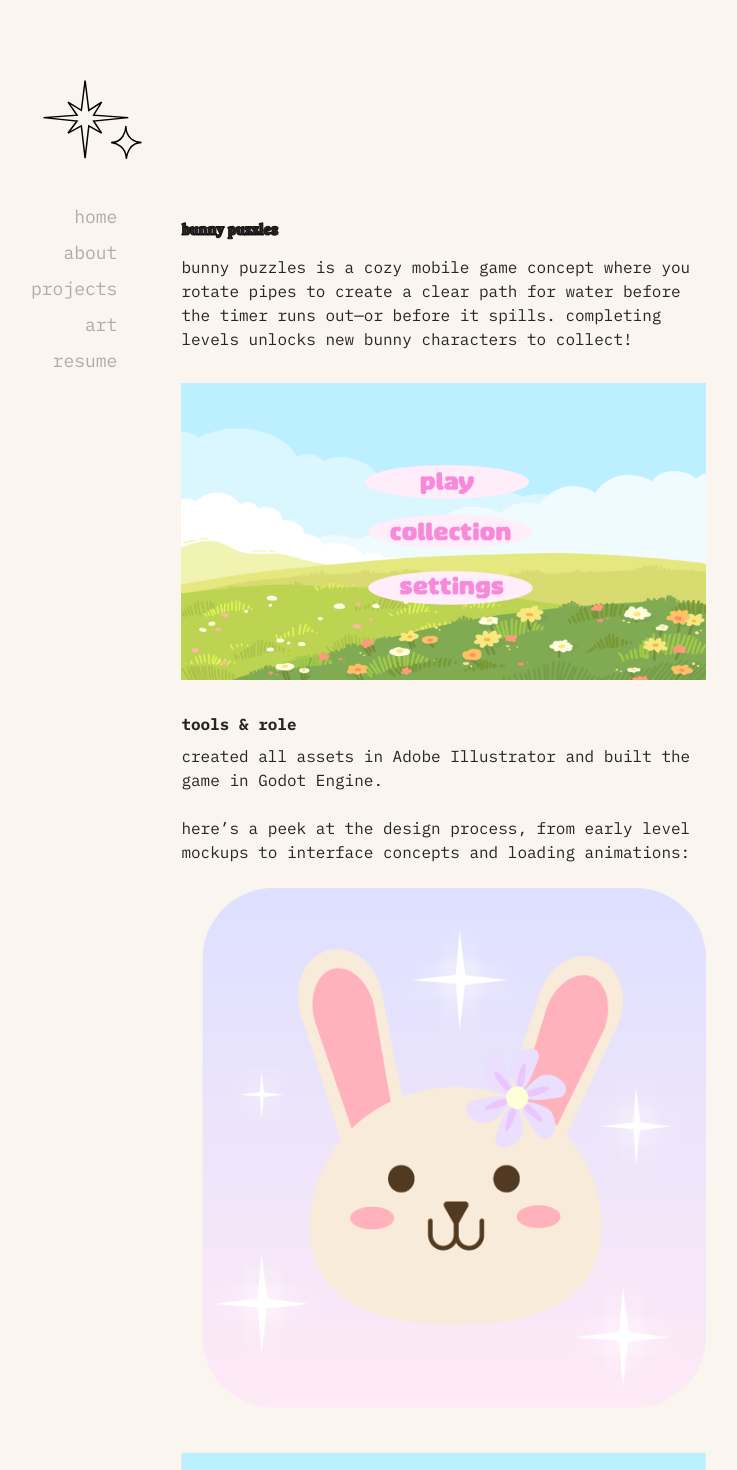
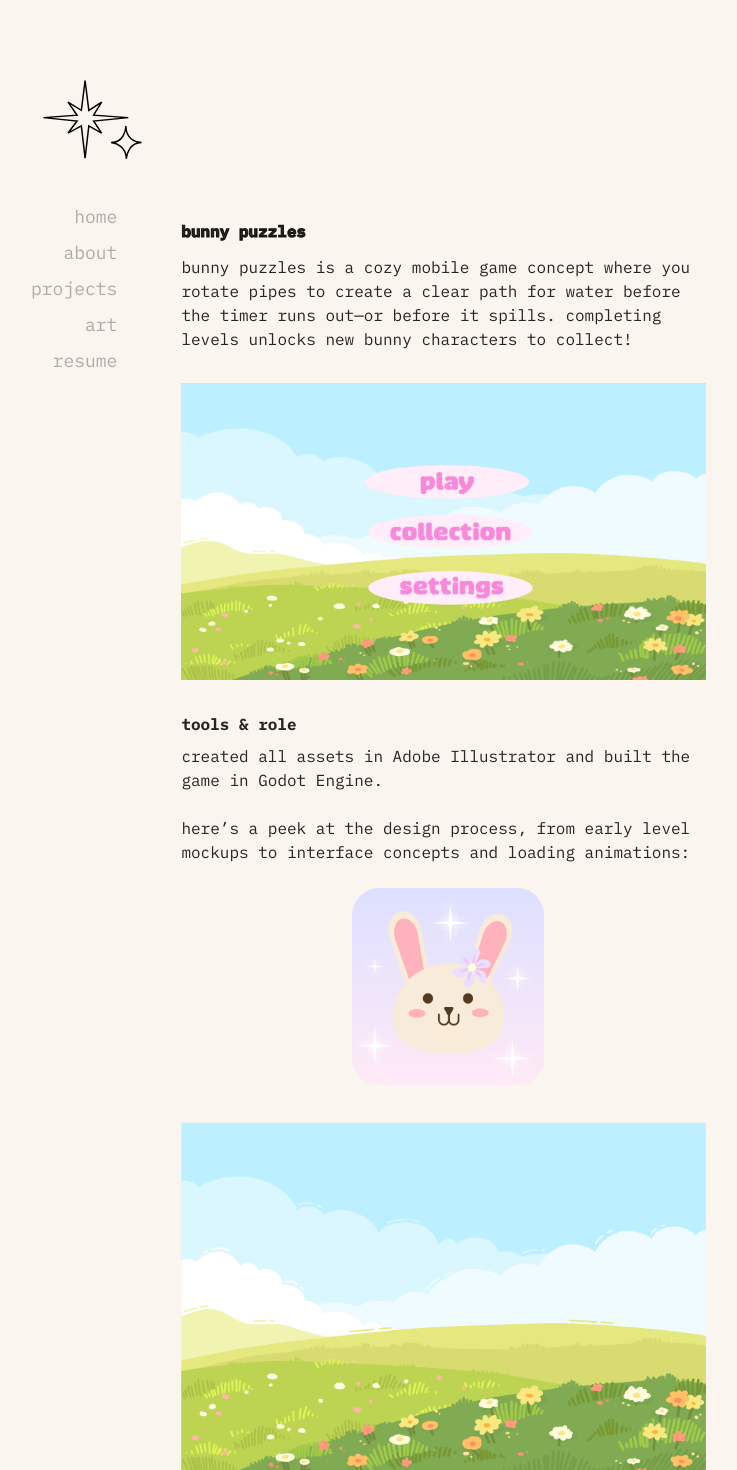
Before and after one commit to ruwkia/taylorsmith, a Next.js app: page /bunny-puzzle in a window 1280 px wide. Shown: the top 1470 px of the page, without its empty margins (253-990 px from the left). Built offline with nearby package versions, Linux system fonts and the light colour scheme.

Commit message:
Update bunny-puzzle.jsx

```diff
--- a/pages/bunny-puzzle.jsx
+++ b/pages/bunny-puzzle.jsx
@@ -1,30 +1,7 @@
-import { useEffect } from 'react';
-
 function BunnyPuzzle() {
-  useEffect(() => {
-    const elements = document.querySelectorAll('.fade-in');
-    const observer = new IntersectionObserver(
-      entries => {
-        entries.forEach(entry => {
-          if (entry.isIntersecting) {
-            entry.target.style.opacity = 1;
-            entry.target.style.transform = 'translateY(0)';
-          }
-        });
-      },
-      { threshold: 0.1 }
-    );
-
-    elements.forEach(el => observer.observe(el));
-
-    return () => {
-      elements.forEach(el => observer.unobserve(el));
-    };
-  }, []);
-
   return (
     <div style={{ padding: '2rem', fontFamily: "'IBM Plex Mono', monospace", color: 'rgba(0, 0, 0, 0.85)' }}>
-      <h1 style={{ fontSize: '1rem', fontWeight: '700', marginBottom: '1rem' }}>
+      <h1 style={{ fontSize: '1rem', fontWeight: '700', marginBottom: '1rem', fontFamily: "'IBM Plex Mono', monospace" }}>
         bunny puzzles
       </h1>
 
@@ -34,17 +11,15 @@ function BunnyPuzzle() {
 
       <div style={{ margin: '2rem 0' }}>
         <img
-          className="fade-in"
           src="/images/artworks/IMG_0245.png"
           alt="Bunny Puzzle Screenshot"
           style={{
             width: '100%',
             maxWidth: '800px',
+            borderRadius: '0',
+            boxShadow: 'none',
             display: 'block',
-            margin: '0 auto',
-            opacity: 0,
-            transform: 'translateY(20px)',
-            transition: 'opacity 0.6s ease-out, transform 0.6s ease-out'
+            margin: '0 auto'
           }}
         />
       </div>
@@ -66,28 +41,10 @@ function BunnyPuzzle() {
   gap: '2rem',
   marginBottom: '2rem'
 }}>
-        {[
-          { src: '/images/artworks/bunnyappicon.png', alt: 'App icon design' },
-          { src: '/images/artworks/Artboard 1.png', alt: 'Design process sketch' },
-          { src: '/images/artworks/bunnyinfo.png', alt: 'Plot summary' }
-        ].map(({ src, alt }, i) => (
-          <img
-            key={i}
-            className="fade-in"
-            src={src}
-            alt={alt}
-            style={{
-              width: '100%',
-              maxWidth: '600px',
-              gridColumn: 'span 2',
-              display: 'block',
-              margin: '0 auto',
-              opacity: 0,
-              transform: 'translateY(20px)',
-              transition: 'opacity 0.6s ease-out, transform 0.6s ease-out'
-            }}
-          />
-        ))}
+
+  <img src="/images/artworks/bunnyappicon.png" alt="App icon design" style={{ width: '100%', maxWidth: '200px', margin: '0 auto', gridColumn: 'span 2' }} />
+  <img src="/images/artworks/Artboard 1.png" alt="Design process sketch" style={{ width: '100%', maxWidth: '600px', gridColumn: 'span 2' }} />
+  <img src="/images/artworks/bunnyinfo.png" alt="Plot summary" style={{ width: '100%', maxWidth: '600px', gridColumn: 'span 2' }} />
 </div>
 
 <p style={{ fontSize: '1rem', marginBottom: '2rem' }}>
@@ -100,37 +57,21 @@ function BunnyPuzzle() {
   gap: '2rem',
   marginBottom: '2rem'
 }}>
-        {[
-          '/images/artworks/bunnyloadinggif.gif',
-          '/images/artworks/otherloadinggif.gif',
-          '/images/artworks/blackloadingbunny.gif',
-          '/images/artworks/bunnyshop.png',
-          '/images/projects/bunnygame.png',
-          '/images/artworks/bunnysandbiome.PNG',
-          '/images/artworks/roughdemogif.gif'
-        ].map((src, i) => (
-          <img
-            key={i}
-            className="fade-in"
-            src={src}
-            alt=""
-            style={{
-              width: '100%',
-              maxWidth: '600px',
-              gridColumn: 'span 2',
-              display: 'block',
-              margin: '0 auto',
-              opacity: 0,
-              transform: 'translateY(20px)',
-              transition: 'opacity 0.6s ease-out, transform 0.6s ease-out'
-            }}
-          />
-        ))}
+  <img src="/images/artworks/bunnyloadinggif.gif" alt="Pink loading bunny animation" style={{ width: '100%', maxWidth: '600px', gridColumn: 'span 2' }} />
+  <img src="/images/artworks/otherloadinggif.gif" alt="Alternate loading animation" style={{ width: '100%', maxWidth: '600px', gridColumn: 'span 2' }} />
+  <img src="/images/artworks/blackloadingbunny.gif" alt="Black bunny loading animation" style={{ width: '100%', maxWidth: '600px', gridColumn: 'span 2' }} />
+  <img src="/images/artworks/bunnyshop.png" alt="Main puzzle screen" style={{ width: '100%', maxWidth: '600px', gridColumn: 'span 2' }} />
+  <img src="/images/projects/bunnygame.png" alt="Sand biome screen" style={{ width: '100%', maxWidth: '600px', gridColumn: 'span 2' }} />
+  <img src="/images/artworks/bunnysandbiome.PNG" alt="Sand biome screen" style={{ width: '100%', maxWidth: '600px', gridColumn: 'span 2' }} />
+  <img src="/images/artworks/roughdemogif.gif" alt="Rough gameplay demo" style={{ width: '100%', maxWidth: '600px', gridColumn: 'span 2' }} />
+
 </div>
 
 <p style={{ fontSize: '1rem' }}>
   additional loading screens and gameplay elements were prototyped to reflect the soft and cozy aesthetic. multiple color schemes and animation styles were tested to help bring the game’s tone to life.
 </p>
+
+
 
       <div style={{ textAlign: 'center', marginTop: '2rem' }}>
         <a
```
Lines whose indentation alone changed are shown as unchanged.
